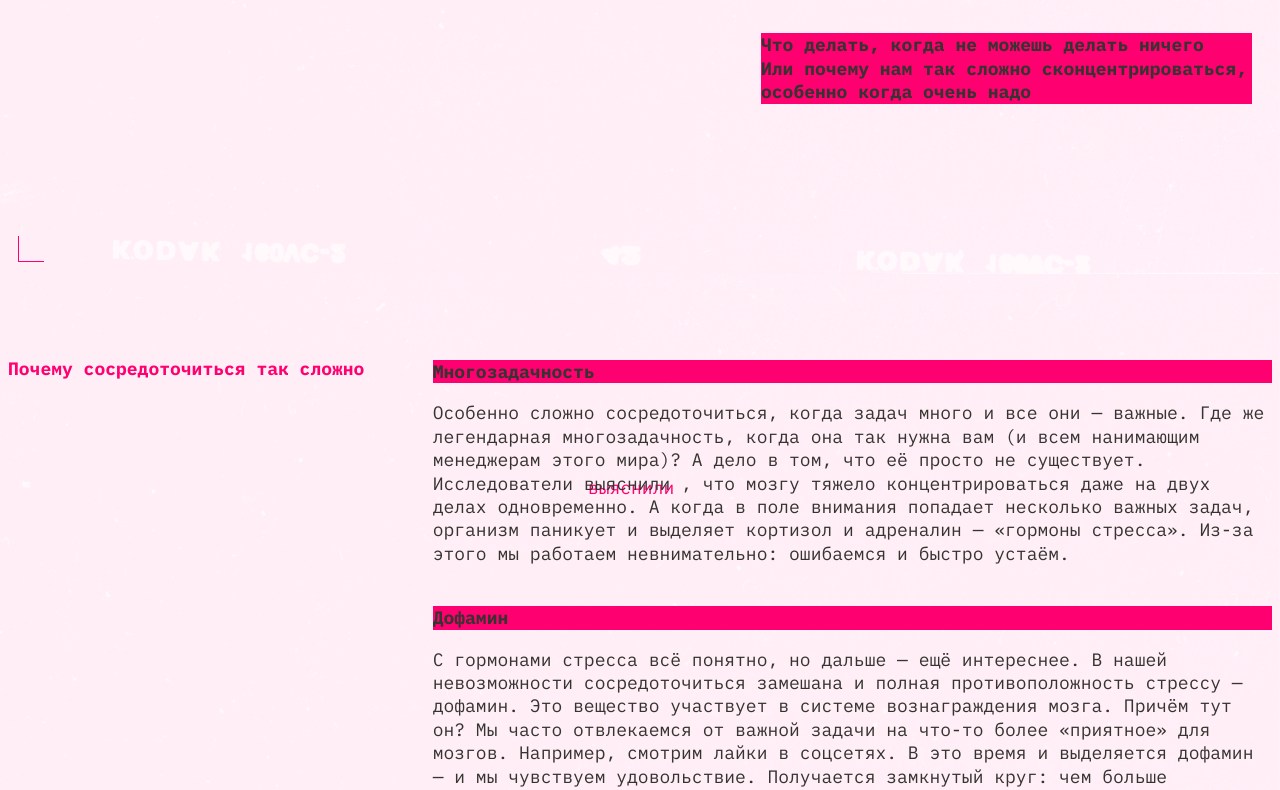
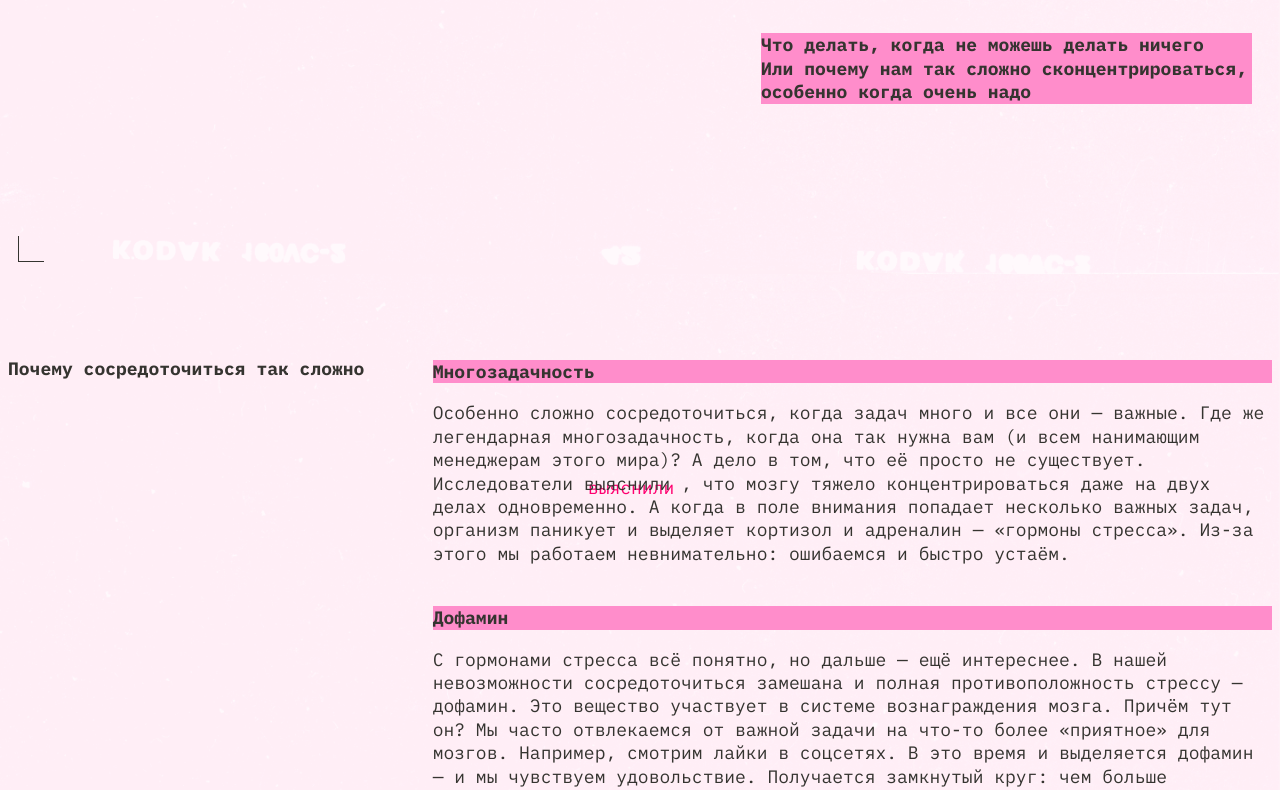
Before and after one commit to Talia-Anderson/slozhno-sosredotochitsya, a plain HTML site: page index.html in a window 1280 px wide. Shown: the part 526-1316 px from the top of the page. Drawn offline with Linux system fonts and the light colour scheme.

Commit message:
light theme fixed colours

```diff
--- a/styles/dark.css
+++ b/styles/dark.css
@@ -10,6 +10,8 @@
   --main-color: #DB00FF;
   --text-with-background: #000028;
   --main-text-color: #F1B2CE;
+  --shade-color: #ff0070;
+  --background-color: #ff0070;
   }
   .page {
     background-image: url('/images/cover-image-dark.png');
@@ -26,4 +28,6 @@
   --main-color: #DB00FF;
   --text-with-background: #000028;
   --main-text-color: #F1B2CE;
+  --shade-color: #ff0070;
+  --background-color: #ff0070;
 }
--- a/styles/light.css
+++ b/styles/light.css
@@ -8,11 +8,12 @@
 @media (prefers-color-scheme: light) {
 :root {
       /* Дублируем переменные светлой темы */
-    --accent-color: #ff0070;
+    --accent-color: #353430;
     --main-color: #FFC2E6;
     --text-with-background: #353430;
     --main-text-color: #353430;
-
+    --shade-color: #ff0070;
+    --background-color: #FF8DCB;
   }
 
   .page {
@@ -35,10 +36,12 @@
     чем стили в медиазапросе предпочтений пользователя
   */
   background-image: url('/images/cover-image-light.png');
-  --accent-color: #ff0070;
+  --accent-color: #353430;
   --main-color: #FFC2E6;
   --text-with-background: #353430;
   --main-text-color: #353430;
+  --shade-color: #ff0070;
+  --background-color: #FF8DCB
 }
 
 .page.theme_light .decor-circle {
--- a/styles/style.css
+++ b/styles/style.css
@@ -59,14 +59,14 @@
 }
 
 .title-decor {
-  background-color: var(--accent-color);
+  background-color: var(--background-color);
 }
 
 .link-style {
   color: var(--main-text-color);
   outline: none;
   text-decoration: none;
-  text-shadow: 4px 4px 0 var(--accent-color);
+  text-shadow: 4px 4px 0 var(--shade-color);
 }
 
 .link-style:hover {
@@ -88,7 +88,7 @@
 }
 
 .header__main-text {
-  text-shadow: 4px 4px 0 var(--accent-color);
+  text-shadow: 4px 4px 0 var(--shade-color);
   color: var(--main-color);
   align-self: center;
 }
@@ -271,7 +271,7 @@
 }
 
 .footer__main-text {
-  text-shadow: 2px 2px 0 var(--accent-color);
+  text-shadow: 2px 2px 0 var(--shade-color);
   color: var(--main-color);
   text-align: center;
   font-family: IBM Plex Mono;
@@ -280,3 +280,8 @@
   font-weight: 700;
   line-height: 82.5%;
 }
+
+@media (width <= 768) {
+
+
+}
--- a/styles/variables.css
+++ b/styles/variables.css
@@ -7,4 +7,6 @@
   --main-color: #DB00FF;
   --text-with-background: #000028;
   --main-text-color: #F1B2CE;
+  --shade-color: #ff0070;
+  --background-color: #ff0070;
 }
```
